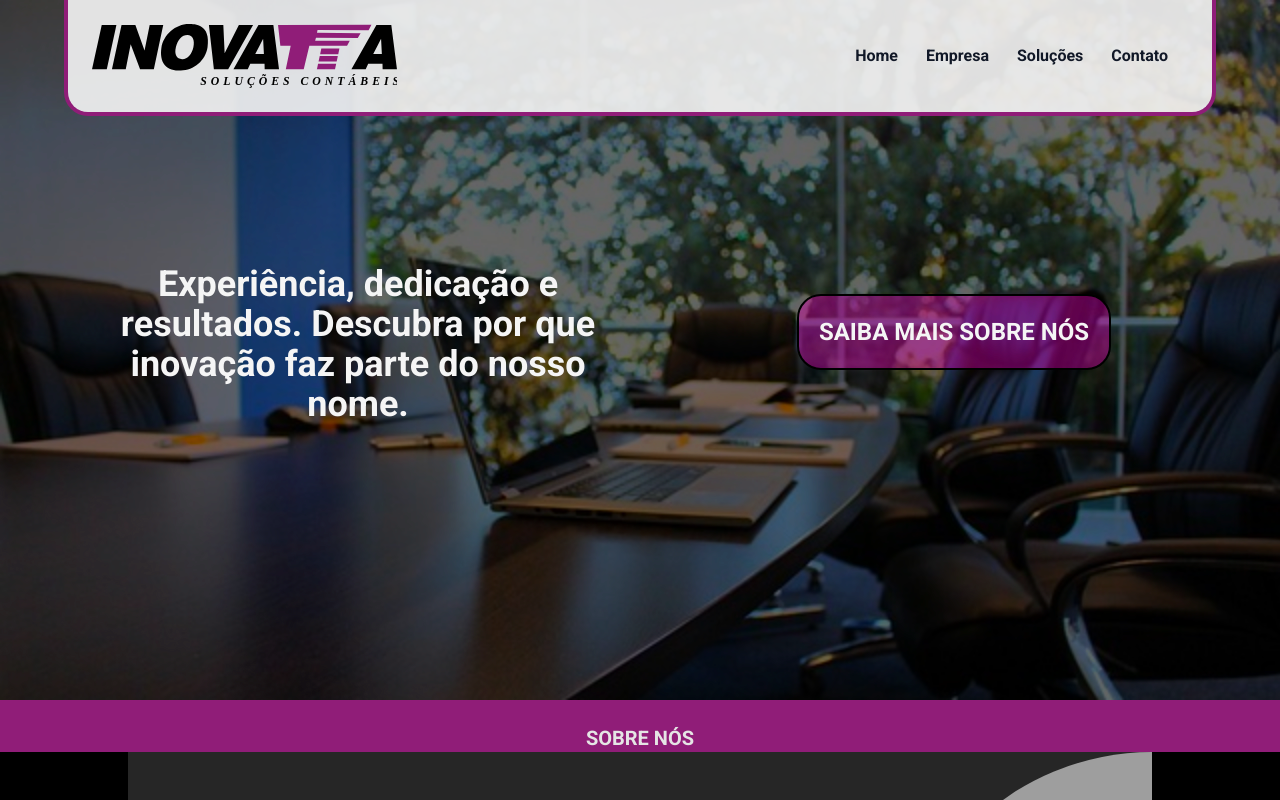
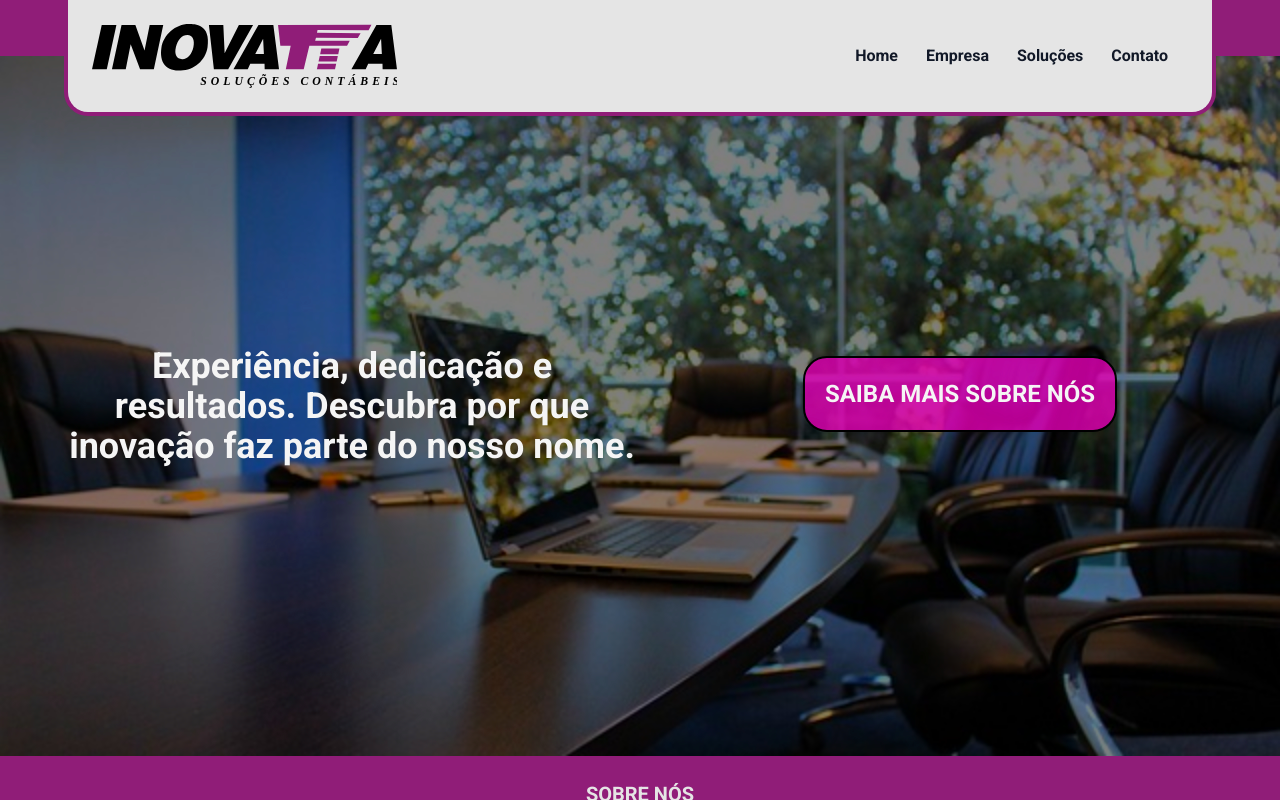
Before and after one commit to diego-wendt/inovatta-website, a React (Vite) app: page / in a window 1280 px wide. Shown: the top 800 px of the page. Built offline with nearby package versions, Linux system fonts and the light colour scheme; grey boxes are pictures that could not be loaded.

Commit message:
altera cores e layout header

```diff
--- a/src/components/Header.jsx
+++ b/src/components/Header.jsx
@@ -13,7 +13,8 @@ export const Header = () => {
 
   return (
     <>
-      <div className="container absolute z-10 mb-3 flex items-center gap-6 rounded-b-3xl border-4 border-t-0 border-primary bg-neutral-100/90 px-8 py-6 sm:mx-auto md:p-6 xl:max-w-6xl">
+    <div className="bg-primary w-full h-14"></div>
+      <div className="container absolute z-10 mb-3 flex items-center gap-6 rounded-b-3xl border-4 border-t-0 border-primary bg-neutral-200 px-8 py-6 sm:mx-auto md:p-6 xl:max-w-6xl">
         <div className="center grow md:grow-0">
           <img
             className="max-h-16"
--- a/src/components/Hero.jsx
+++ b/src/components/Hero.jsx
@@ -1,14 +1,14 @@
 export const Hero = () => {
   return (
-    <header className="h-screen bg-heroSM bg-cover bg-bottom bg-no-repeat bg-origin-padding brightness-100 saturate-200 sm:bg-bottom md:h-[700px] md:bg-top">
-      <div className="flex h-full flex-col justify-between bg-black/60 px-3 pb-3">
+    <header className="h-screen bg-heroSM bg-cover lg:bg-fixed bg-bottom bg-no-repeat bg-origin-padding brightness-100 saturate-200 sm:bg-bottom md:h-[700px] md:bg-top">
+      <div className="flex h-full flex-col justify-between bg-black/50">
         <div className="flex h-full flex-col justify-end pb-6 sm:flex-row sm:justify-center sm:pb-0">
           <p className="place-content-center pb-[50px] text-center font-roboto text-2xl font-semibold text-neutral-100 sm:w-1/2 sm:pb-0 sm:pl-16 sm:text-4xl">
             Experiência, dedicação e resultados. Descubra por que inovação faz
             parte do nosso nome.
           </p>
           <div className="place-content-center pb-6 text-center sm:w-1/2">
-            <button className="rounded-3xl border-2 border-black bg-primary/40 p-5 text-2xl font-semibold text-neutral-100 hover:bg-primary/60">
+            <button className="rounded-3xl border-2 border-black bg-primary/80 p-5 text-2xl font-semibold text-neutral-100 hover:bg-primary/60">
               <a href="#empresa">
                 <p>SAIBA MAIS SOBRE NÓS</p>
               </a>
```
